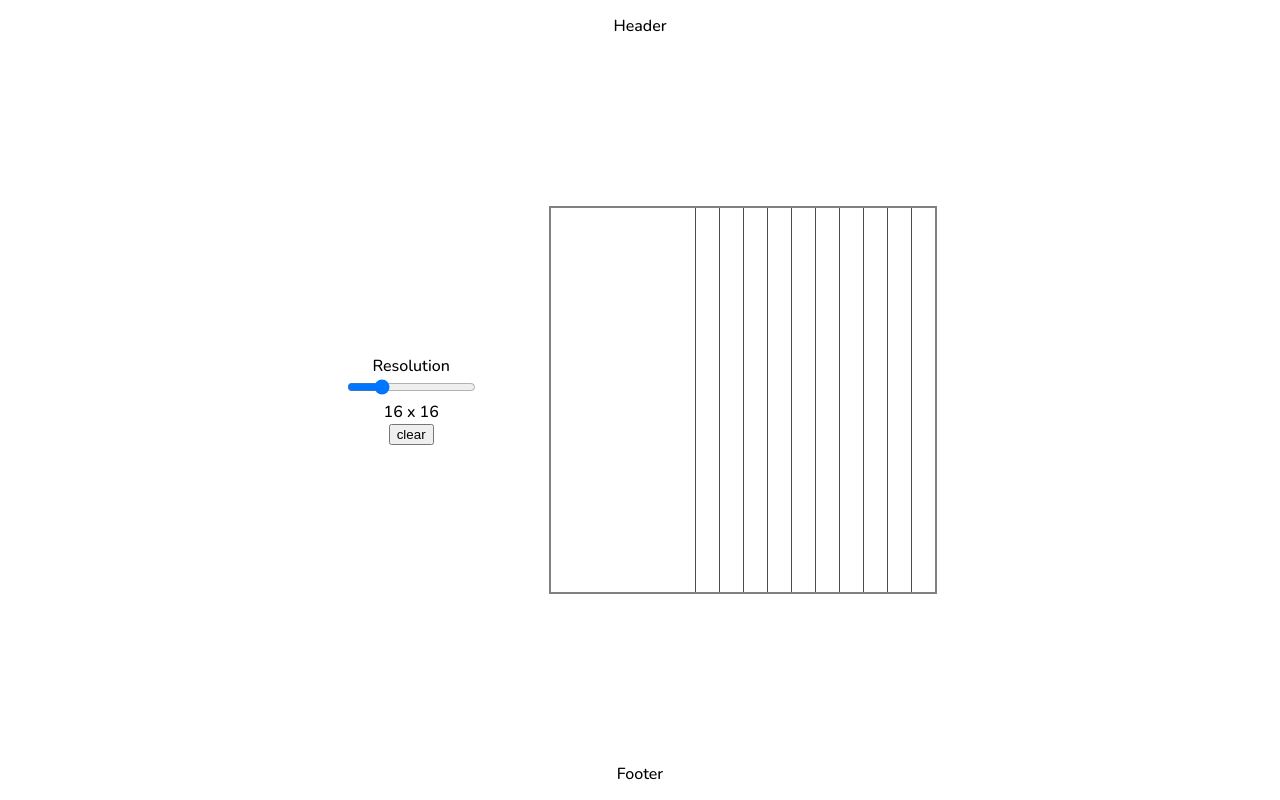
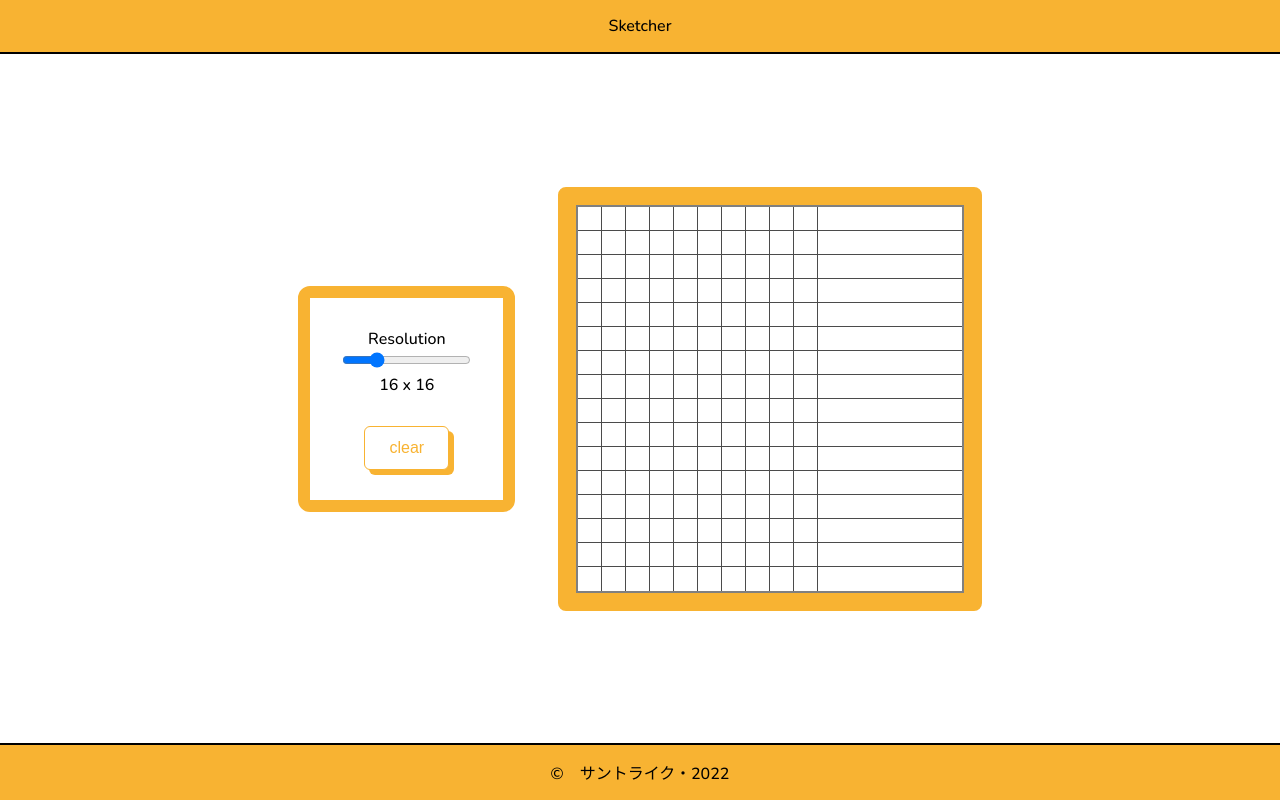
Before and after one commit to Ryagard/sketcher, a plain HTML site: page index.html in a window 1280 px wide. Drawn offline with nearby package versions, Linux system fonts and the light colour scheme.

Commit message:
Added basic style and improved UI
UI now has simple color and theme. will revisit soon to make
it more fleshed out and custom, but for now it is in a
shippable state.

```diff
--- a/index.html
+++ b/index.html
@@ -11,8 +11,8 @@
     <title>Skether</title>
 </head>
 <body>
+    <div class="header">Sketcher</div>
     <div class="wrapper">
-        <div class="header">Header</div>
             <div class="main">
                 <div class="options">
                     <div class="resolution">
@@ -26,8 +26,8 @@
                     <div class="grid-container"></div>
                 </div>
             </div>
-        <div class="footer">Footer</div>
     </div>
+    <div class="footer">©　サントライク・2022</div>
 
 <script src="./script.js"></script>
 </body>
--- a/script.js
+++ b/script.js
@@ -22,16 +22,12 @@ function drawGrid(res){
 }
 drawGrid(resolution);
 
-
 function rebuildGrid(res){
-
     while(grid.lastElementChild)
     {
         grid.removeChild(grid.lastElementChild);
     }
-
     let resolution = res;
-
     drawGrid(res);
 }
 
--- a/style.css
+++ b/style.css
@@ -1,11 +1,38 @@
 body{
     font-family: 'Nunito', sans-serif;
+    background-color: white;
     margin: 0px;
     display: flex;
     flex-direction: column;
     align-items: center;
     min-height: 100vh;
 }
+
+button{
+    color: #f8b332;
+    background-color: white;
+    font-size: medium;
+    padding: 12px 24px;
+    border: 2px solid;
+    border-radius: 6px;
+    border-width: 1px 1px 1px;
+    box-shadow: 5px 5px 0px;
+    text-align: center;
+    cursor: pointer;
+    transition-duration: 0.2ms;
+    margin-top: 30px;
+}
+
+button:hover{
+    background-color: white;
+}
+
+button:active{
+    border-radius: 8px;
+    border-width: 1px 1px 1px 1px;
+    box-shadow: 2px 2px 1px 1px;
+}
+
 
 .wrapper{
     display: flex;
@@ -19,8 +46,19 @@ body{
 .footer{
     display: flex;
     text-align: center;
+    width: 100%;
     flex-direction: column;
-    padding: 15px;
+    padding: 15px 0px;
+}
+
+.header{
+    background-color: #f8b332;
+    border-bottom: 2px solid black;
+}
+
+.footer{
+    background-color: #f8b332;
+    border-top: 2px solid black;
 }
 
 .main{
@@ -32,9 +70,25 @@ body{
 
 .options{
     display: flex;
+    color: #f8b332;
+    padding: 30px;
+    border: 80px solid;
+    border-radius: 12px;
+    border-width: 12px;
+
+}
+
+.resolution,
+.slider,
+.resValue{
+    color: black;
 }
 
 .sketcher{
+    color: #f8b332;
+    border: 12px solid;
+    border-radius: 8px;
+    border-width: 20px;
     display: flex;
     justify-content: center;
     align-items: center;
@@ -55,9 +109,10 @@ body{
 
 .cell{
     background-color: white;
+
 }
 
 .cell:hover{
-    background-color: rgba(0, 0, 0, 0.125);
+    background-color: rgba(245, 245, 245, 0.25);
     transform: scale(1.05);
 }
```
